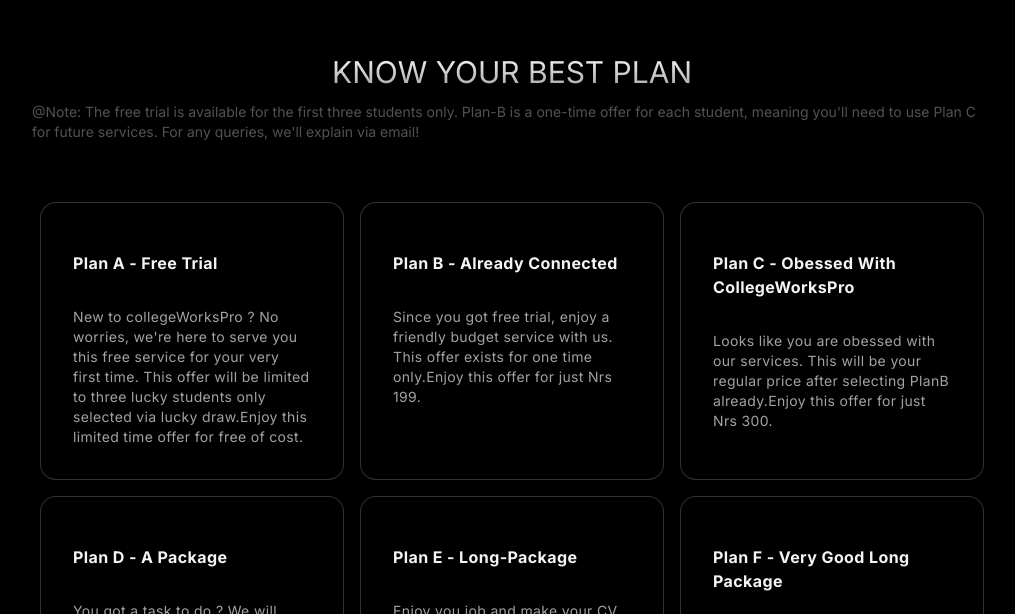
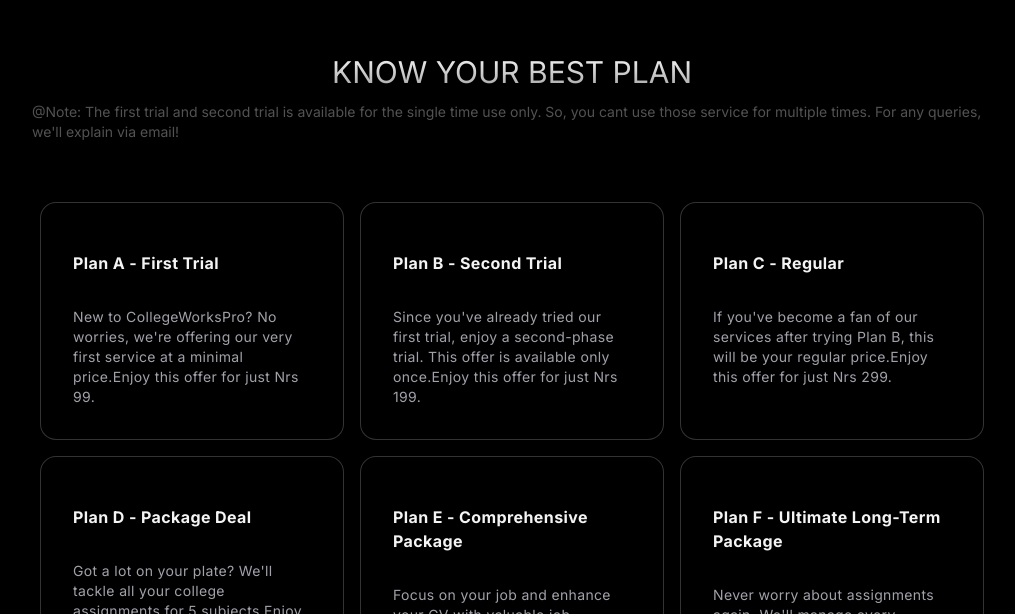
Before and after one commit to sauravpandey538/collegeworkspro, a Next.js app: page /assignmentHelper in a window 1280 px wide. Shown: the part 186-800 px from the top of the page, without its empty margins (128-1143 px from the left). Built offline with nearby package versions, Linux system fonts and the light colour scheme.

Commit message:
pricing change

```diff
--- a/src/app/assignmentHelper/page.tsx
+++ b/src/app/assignmentHelper/page.tsx
@@ -8,42 +8,37 @@
 }
 const projects = [
   {
-    title: "Plan A - Free Trial",
-    description:
-      "New to collegeWorksPro ? No worries, we're here to serve you this free service for your very first time. This offer will be limited to three lucky students only selected via lucky draw.",
-    price: "Free.",
+    "title": "Plan A - First Trial",
+    "description": "New to CollegeWorksPro? No worries, we're offering our very first service at a minimal price.",
+    "price": "99."
   },
   {
-    title: "Plan B - Already Connected",
-    description:
-      " Since you got free trial, enjoy a friendly budget service with us. This offer exists for one time only.",
-    price: "199.",
+    "title": "Plan B - Second Trial",
+    "description": "Since you've already tried our first trial, enjoy a second-phase trial. This offer is available only once.",
+    "price": "199."
   },
   {
-    title: "Plan C - Obessed With CollegeWorksPro",
-    description:
-      " Looks like you are obessed with our services. This will be your regular price after selecting PlanB already.",
-    price: "300.",
+    "title": "Plan C - Regular",
+    "description": "If you've become a fan of our services after trying Plan B, this will be your regular price.",
+    "price": "299."
   },
   {
-    title: "Plan D - A Package",
-    description:
-      "You got a task to do ? We will write down all your complete 5 subject's college assignment problem.",
-    price: "1200.",
+    "title": "Plan D - Package Deal",
+    "description": "Got a lot on your plate? We'll tackle all your college assignments for 5 subjects.",
+    "price": "1199."
   },
   {
-    title: "Plan E - Long-Package ",
-    description:
-      "Enjoy you job and make your CV better with good job experience. We will do all your semister assignment",
-    price: "2199.",
+    "title": "Plan E - Comprehensive Package",
+    "description": "Focus on your job and enhance your CV with valuable job experience while we handle all your semester assignments.",
+    "price": "2199."
   },
   {
-    title: "Plan F - Very Good Long Package",
-    description:
-      " College for degree, you don't need to think about any assignment in your student life. We'll do every single assignment for you.",
-    price: "Negotiable.",
-  },
-];
+    "title": "Plan F - Ultimate Long-Term Package",
+    "description": "Never worry about assignments again. We'll manage every assignment throughout your student life.",
+    "price": "Negotiable."
+  }
+]
+
 
 const AssignmentHelp: React.FC<ComponentNameProps> = ({ }) => {
   return (
@@ -52,7 +47,7 @@
         KNOW YOUR BEST PLAN
       </h1>
       <p className="text-sm text-neutral-600  py-3">
-        @Note: The free trial is available for the first three students only. Plan-B is a one-time offer for each student, meaning you'll need to use Plan C for future services. For any queries, we'll explain via email!
+        @Note: The first trial and second trial  is available for the single time use only. So, you cant use those service for multiple times. For any queries, we'll explain via email!
       </p>
       <HoverEffect items={projects} />
       <Link href={"/"}>
--- a/src/app/confidential/page.tsx
+++ b/src/app/confidential/page.tsx
@@ -5,56 +5,55 @@
 const dataApi = [
   {
     "id": 1,
-    "message": "Please ensure that the details you provide are valid."
+    "message": "Please ensure the information you provide is accurate."
   },
   {
     "id": 2,
-    "message": "We prioritize your privacy."
+    "message": "Your privacy is our utmost priority; we do not disclose any information for our benefit."
   },
   {
     "id": 3,
-    "message": "The student has requested that the assignment be free of plagiarism and properly cited."
+    "message": "We strive to deliver plagiarism-free assignments. Customization options are available for additional requirements."
   },
-
   {
     "id": 4,
-    "message": "Payment must be completed first, and payment proof should be retained by both parties."
+    "message": "Payment must be made upfront, with proof retained by both parties."
   },
   {
     "id": 5,
-    "message": "All payment procedures will be explained via email."
+    "message": "Detailed payment procedures will be provided via email."
   },
   {
     "id": 6,
-    "message": "We are offering a special discount for the first three lucky students."
+    "message": "You may receive special offers based on your engagement with us."
   },
   {
     "id": 7,
-    "message": "If you apply for the lucky student offer, you will receive an email if you are chosen."
+    "message": "Some offers are available as one-time paid trials."
   },
   {
     "id": 8,
-    "message": "We will notify you of the time required to complete your assignment via email."
+    "message": "The estimated assignment completion time will be communicated via email."
   },
   {
     "id": 9,
-    "message": "A confirmation PDF will be sent to you before the actual submission of your assignment."
-
+    "message": "A confirmation PDF will be sent before your assignment's final submission."
   },
   {
     "id": 10,
-    "message": "We can upload the PDF to your SchoolWorksPro account if you prefer."
-
+    "message": "You can also request a hybrid service, including assignments in both PDF and printed formats."
   },
   {
     "id": 11,
-    "message": "You can request a refund if you are completely dissatisfied with our service."
+    "message": "If you are completely dissatisfied with our service, you may request a refund."
   },
   {
     "id": 12,
-    "message": "We are not scammers. Let's make this website useful for all students."
+    "message": "We are a reputable service provider dedicated to enhancing this website for the benefit of all students."
   }
-];
+]
+
+
 
 
 
@@ -64,7 +63,7 @@
 
 }
 
-const Confidential: React.FC<ComponentNameProps> = ({  }) => {
+const Confidential: React.FC<ComponentNameProps> = ({ }) => {
   return (
     <div className=' flex justify-center items-center flex-col text-white min-h-screen gap-10 py-32 px-10'>
       <h1 className='bg-clip-text text-transparent bg-gradient-to-b from-neutral-50 to-neutral-400 text-xl md:text-3xl border-gray   '>
@@ -72,7 +71,7 @@
       </h1>
       <div className='flex flex-col gap-3 '>
         {
-          dataApi.map((text)=>
+          dataApi.map((text) =>
             <p
               key={text.id}
               className=' text-neutral-400'
--- a/src/app/printHelper/page.tsx
+++ b/src/app/printHelper/page.tsx
@@ -11,47 +11,41 @@
     id: 1,
     title: "WB - A - First Trial",
     description:
-      "Print your very first trial at just Nrs 4 Per Page count.",
-    //   price: "Free.",
+      "This offer is available only once. Print your very first trial for just Nrs 4 per page.",
   },
   {
     id: 2,
 
-    title: "WB - B - Already Connected",
+    title: "WB - B - Second Trial",
     description:
-      " Print your very first trial at just Nrs 4.5 Per Page count.",
-    //   price: "199.",
+      " This offer is available only once. Print your very first trial for just Nrs 4.5 Per Page count.",
   },
   {
     id: 3,
 
-    title: "WB - C - Obessed With CollegeWorksPro",
+    title: "WB - C - Regular",
     description:
-      " Print your very first trial at just Nrs 5 Per Page count.",
-    //   price: "300.",
+      " This will be your regular price. Print your very first trial for just Nrs 5 Per Page count.",
   },
   {
     id: 4,
-    title: "C - D - A Package",
+    title: "C - D -Regular",
     description:
       "  Print your single subjects colourful assignment at just Nrs 24 Per Page count.",
-    //   price: "1200.",
   },
   {
     id: 5,
 
-    title: "C - E - Long-Package ",
+    title: "C - E - Comprehensive Package ",
     description:
-      " Print your 5 subjects colourful assignment at just Nrs 21 Per Page count.",
-    //   price: "2199.",
+      " Print your 5 subjects colourful assignment for just Nrs 21 Per Page count.",
   },
   {
     id: 6,
 
-    title: "C - F - Very Good Long Package",
+    title: "C - F - Ultimate Long-Term Package",
     description:
-      "  Print your all semister colourful assignment at just Nrs 19 Per Page count.",
-    //   price: "Negotiable.",
+      "  Print your all semister colourful assignment for just Nrs 19 Per Page count.",
   },
 ];
 
--- a/src/components/ui/footer.tsx
+++ b/src/components/ui/footer.tsx
@@ -70,7 +70,7 @@
         // console.log( "url: ",webhookUrl)
 
         await axios.post('/api/sendMessage', {
-          content: `New feedback from ${form.email}:\n${form.plan}:\n${form.description}\n\n`,
+          content: `New request from ${form.email}:\n${form.plan}:\n${form.description}\n\n`,
         });
 
         // alert('Feedback submitted successfully!');
@@ -90,18 +90,25 @@
   };
 
   return (
-    <div className='max-h-svh w-full bg-black flex flex-col flex-wrap justify-center items-center py-20'>
+    <div className='min-h-svh w-full bg-black flex flex-col flex-wrap justify-center items-center py-20'>
       <h1 className='bg-clip-text text-transparent bg-gradient-to-b from-neutral-50 to-neutral-400 text-xl md:text-3xl text-center items-center px-6'>
         PLEASE PROVIDE A DETAILED DESCRIPTION OF YOUR ASSIGNMENT NEEDS.
       </h1>
-      <div className='flex flex-col justify-center sm:gap-6 max-w-lg w-full p-3 md:p-12'>
+      <p className="text-sm text-neutral-600  py-6">
+        @Note: Make sure to enter your email correctly!
 
-        <form onSubmit={handleFormClick} className='w-full '>
+
+
+
+      </p>
+      <div className='flex items-center justify-center sm:gap-6 max-w-lg w-full p-3 md:p-12 h-auto'>
+
+        <form onSubmit={handleFormClick} className='w-full'>
           <input
             value={form.email}
             name='email'
             onChange={handleChange}
-            placeholder='Enter your email'
+            placeholder='Enter your validate email'
             className='border-gray-600 border-b-2 bg-black p-2 mt-10 w-full focus:outline-none focus:bg-transparent'
           />
           {error.email && <p className='text-red-500 text-sm'>{error.email}</p>}
@@ -177,9 +184,9 @@
           </motion.div>
         }
       </AnimatePresence>
+    </div>
 
 
-    </div>
   );
 };
 
```
Lines whose indentation alone changed are shown as unchanged.
